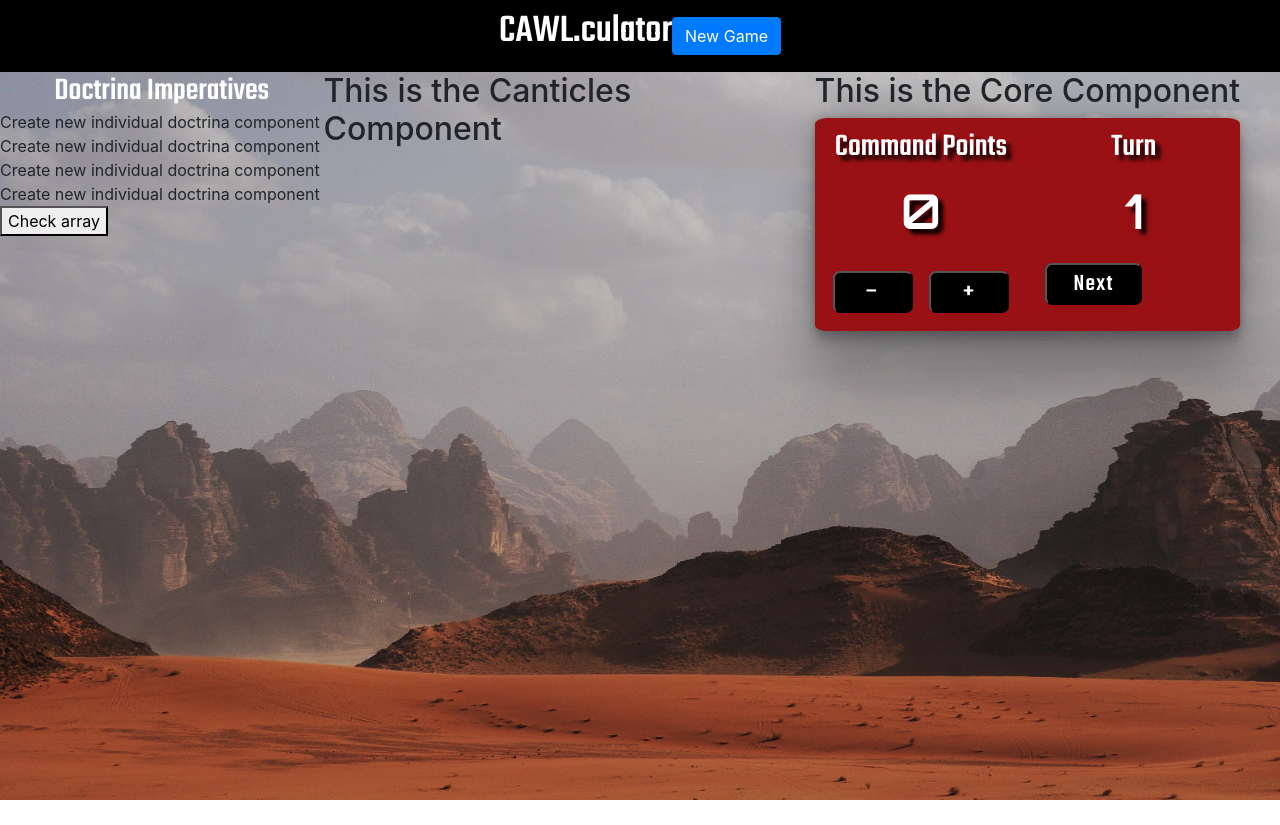
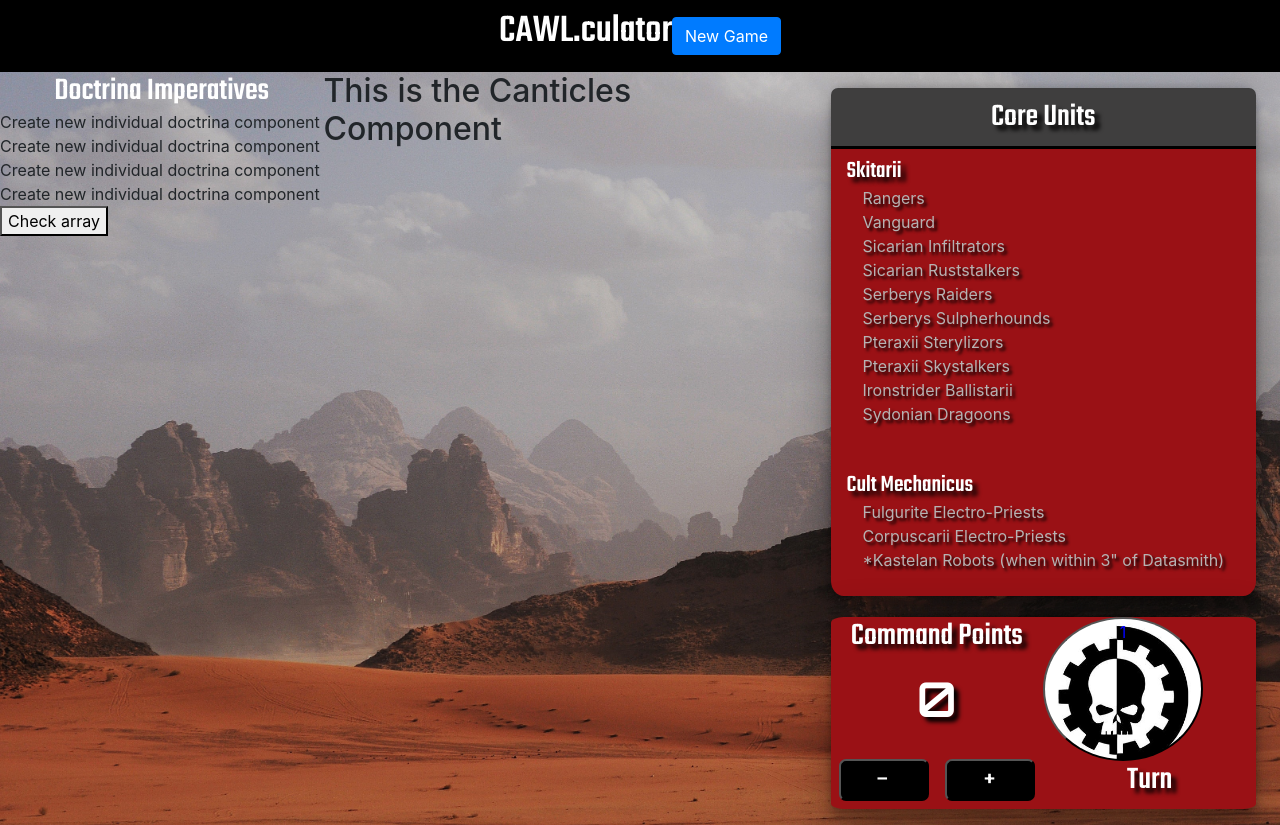
Before and after one commit to rKrenzke/AdMech-40k-App, a React (Create React App) app: page / in a window 1280 px wide. Both pictures are taken after a click on the element "Mars". Before the commit the page ends 800 px from the top, so only its background shows below. Built offline with nearby package versions, Linux system fonts and the light colour scheme.

Commit message:
core component progress and styling

```diff
--- a/src/App.js
+++ b/src/App.js
@@ -2,7 +2,7 @@ import './App.css';
 import {useState} from 'react';
 import Doctrinas from './Components/Doctrinas';
 import Canticles from './Components/Canticles/Canticles';
-import Core from './Components/Core';
+import Core from './Components/Core_Units/Core';
 import forgeWorldArray from './CodexArrays/ForgeWorlds';
 import ForgeWorld from './Components/ForgeWorld';
 import NavBar from './Components/Nav';
--- a/src/Components/Core.js
+++ /dev/null
@@ -1,11 +0,0 @@
-import React from 'react';
-
-const Core = () => {
-    return(
-        <div>
-            <h2>This is the Core Component</h2>
-        </div>
-    )
-}
-
-export default Core;
--- /dev/null
+++ b/src/Components/Core_Units/Core.js
@@ -0,0 +1,21 @@
+import React from "react";
+import styles from "./Core.module.css";
+
+const skitariiCore = ["Rangers", "Vanguard", "Sicarian Infiltrators", "Sicarian Ruststalkers", "Serberys Raiders", "Serberys Sulpherhounds", "Pteraxii Sterylizors", "Pteraxii Skystalkers", "Ironstrider Ballistarii", "Sydonian Dragoons"];
+const cultMechanicusCore = ["Fulgurite Electro-Priests", "Corpuscarii Electro-Priests", "*Kastelan Robots (when within 3\" of Datasmith)"];
+
+const Core = () => {
+
+
+  return (
+    <div className={styles.box}>
+      <h2 className={styles.header}>Core Units</h2>
+      <h4 className={styles.subHeader}>Skitarii</h4>
+      <ul className={styles.unitList}>{skitariiCore.map(unit => <li>{unit}</li>)}</ul>
+      <h4 className={styles.subHeader}>Cult Mechanicus</h4>
+      <ul className={styles.unitList}>{cultMechanicusCore.map(unit => <li>{unit}</li>)}</ul>
+    </div>
+  );
+};
+
+export default Core;
--- /dev/null
+++ b/src/Components/Core_Units/Core.module.css
@@ -0,0 +1,35 @@
+.header {
+  font-family: "Teko", sans-serif;
+  color: white;
+  text-shadow: 5px 5px 4px black;
+  background-color: rgb(63, 62, 62);
+  padding: 10px;
+  border-radius: 7px 7px 0px 0px;
+  text-align: center;
+  border-bottom: 3px solid black;
+}
+
+.subHeader {
+  font-family: "Teko", sans-serif;
+  color: white;
+  text-shadow: 5px 5px 4px black;
+  padding-left: 1rem;
+  margin: 0;
+}
+
+.box {
+margin: 1rem;
+  box-shadow: rgba(0, 0, 0, 0.25) 0px 54px 55px,
+    rgba(0, 0, 0, 0.12) 0px -12px 30px, rgba(0, 0, 0, 0.12) 0px 4px 6px,
+    rgba(0, 0, 0, 0.17) 0px 12px 13px, rgba(0, 0, 0, 0.09) 0px -3px 5px;
+  background-color: rgba(154, 17, 21, 1);
+  border-radius: 3%;
+}
+
+.unitList {
+  list-style: none;
+  color: rgb(182, 178, 178);
+  text-shadow: 3px 3px 3px black;
+  padding: 0 1rem 1.5rem 1rem;
+  margin: 0 1em 1.3em 1em;
+}
--- a/src/Components/Legend/Legend.js
+++ b/src/Components/Legend/Legend.js
@@ -34,11 +34,8 @@ const Legend = (props) => {
         </div>
       </section>
       <section>
+        <button className={styles.turnButton} onClick={props.turnHandler}><span>{props.turn}</span></button>
         <h2 className={styles.header}>Turn</h2>
-        <p className={styles.number}>{props.turn}</p>
-        <button className={styles.button} onClick={props.turnHandler}>
-          Next
-        </button>
       </section>
     </div>
   );
--- a/src/Components/Legend/Legend.module.css
+++ b/src/Components/Legend/Legend.module.css
@@ -6,16 +6,17 @@
 }
 
 .box{
+    margin: 1rem;
     display: flex;
     flex-wrap: nowrap;
     box-shadow: rgba(0, 0, 0, 0.25) 0px 54px 55px, rgba(0, 0, 0, 0.12) 0px -12px 30px, rgba(0, 0, 0, 0.12) 0px 4px 6px, rgba(0, 0, 0, 0.17) 0px 12px 13px, rgba(0, 0, 0, 0.09) 0px -3px 5px;
-    background-color: #9a1115;
+    background-color: rgba(154, 17, 21, 1);
     border-radius: 3%;
 }
 
 .box section{
-    padding: 10px;
-    width: 50%;
+    /* padding: 10px; */
+    width: 100%;
 }
 
 .box button{
@@ -49,3 +50,17 @@
     color: white;
     text-shadow: 5px 5px 4px black;
 }
+
+.turnButton{
+    background-image: url(../../assets/adMechLogo.png);
+    background-size: cover;
+    width: 75%;
+    height: 75%;
+    border-radius: 50%;
+    z-index: 1;
+}
+
+.turnButton span{
+    z-index: 100;
+    color: blue;
+}
```
Also changed, not shown: src/assets/adMechLogo.png (added).
